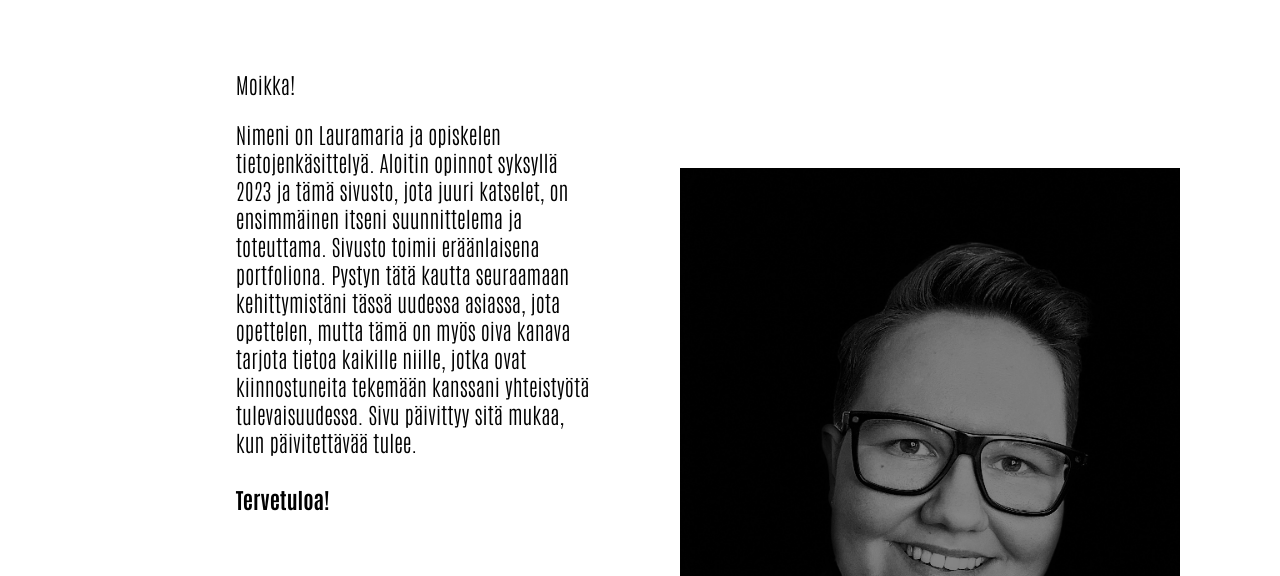
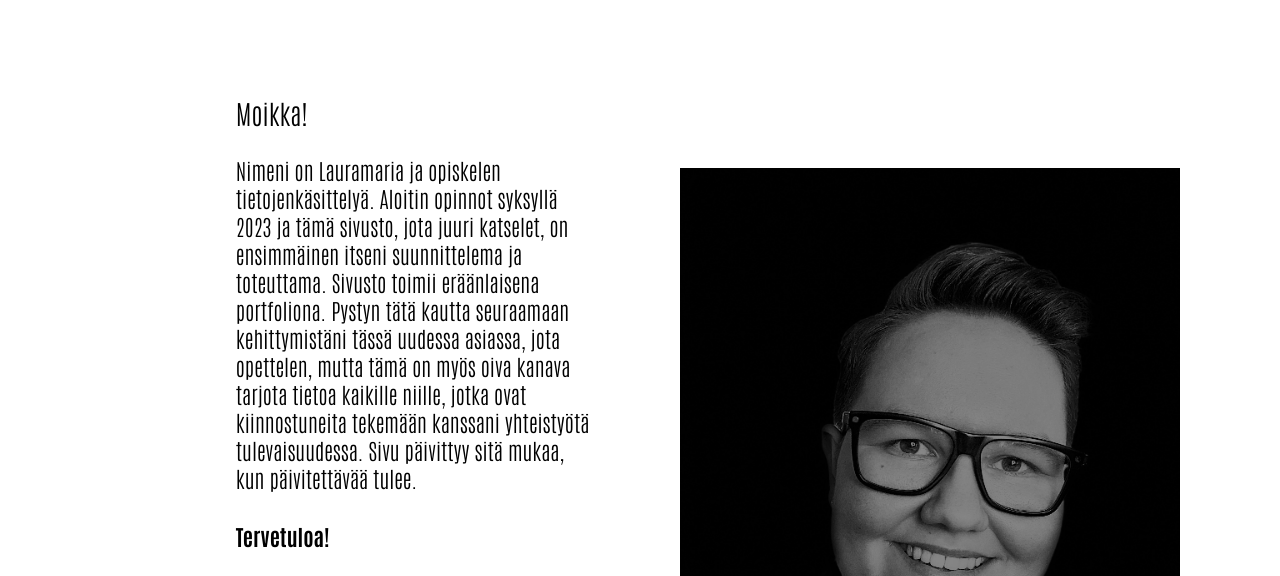
Before and after one commit to heislau/heislau.github.io, a plain HTML site: page index.html in a window 1280 px wide. Shown: the part 159-735 px from the top of the page. Drawn offline with Linux system fonts and the light colour scheme.

Commit message:
Update index.css

```diff
--- a/index.css
+++ b/index.css
@@ -25,7 +25,7 @@ header{
     min-height: 100vh;
 }
 
-h3{
+.moikka{
     padding-top: 20px;
     font-size: 20pt;
 }
```
